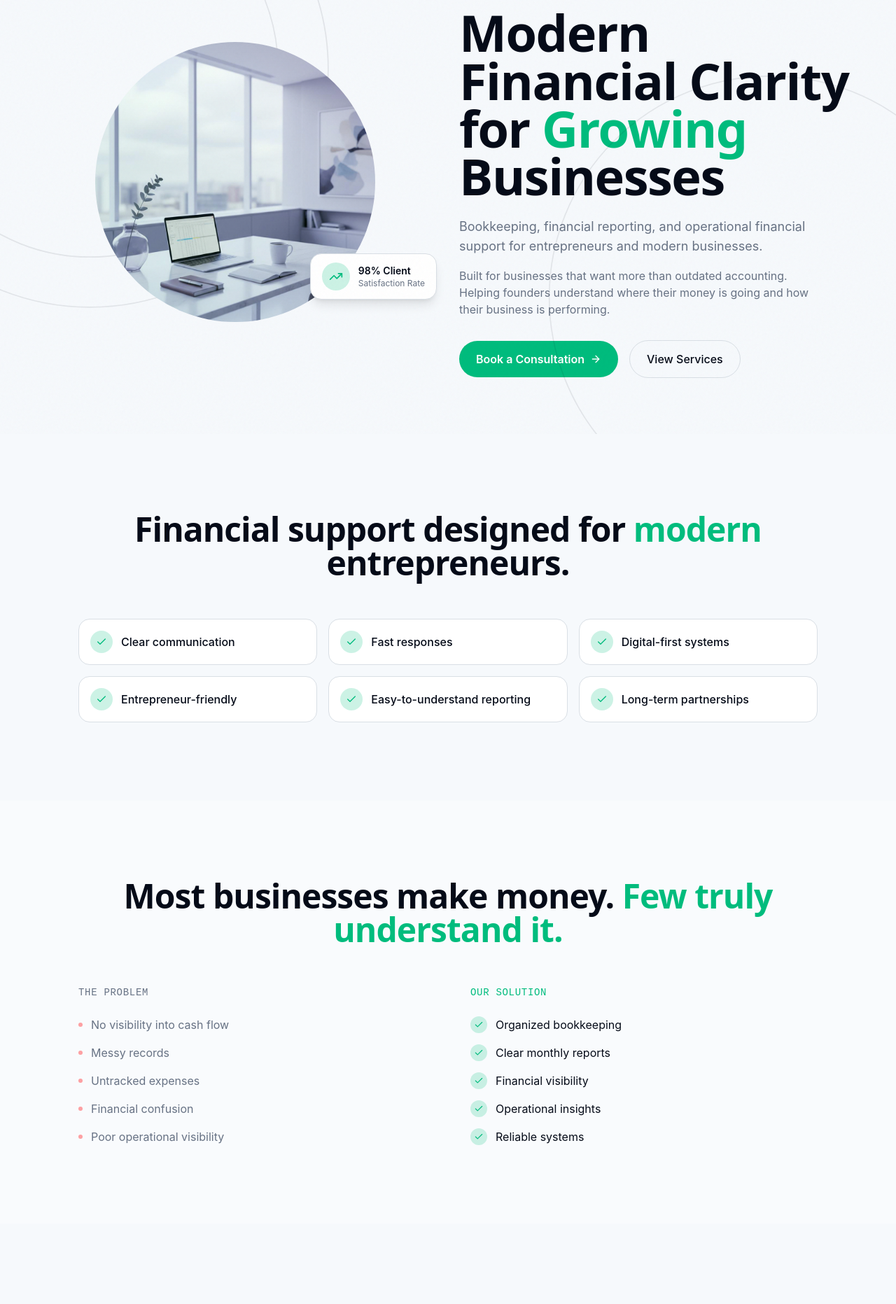
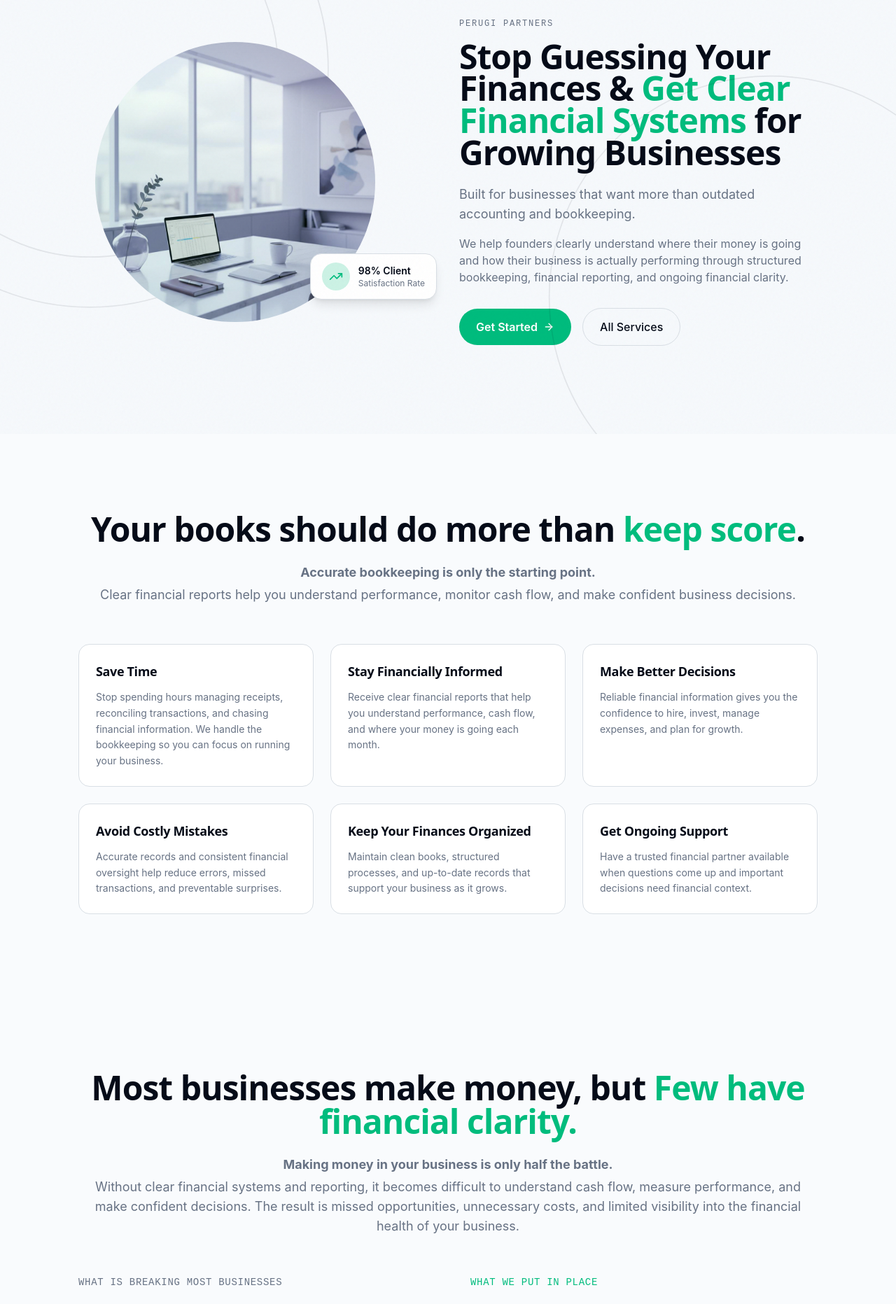
Before and after one commit to JabezRoberts/perugi-next, a Next.js app: page / in a window 1280 px wide. Shown: the part 180-2043 px from the top of the page at 70% size. Built offline with nearby package versions, Linux system fonts and the light colour scheme.

Commit message:
Onto services section of home page. Previous sections complete

```diff
--- /dev/null
+++ b/src/app/constants/benefits.ts
@@ -0,0 +1,32 @@
+export const benefits = [
+  {
+    title: "Save Time",
+    description:
+      "Stop spending hours managing receipts, reconciling transactions, and chasing financial information. We handle the bookkeeping so you can focus on running your business.",
+  },
+  {
+    title: "Stay Financially Informed",
+    description:
+      "Receive clear financial reports that help you understand performance, cash flow, and where your money is going each month.",
+  },
+  {
+    title: "Make Better Decisions",
+    description:
+      "Reliable financial information gives you the confidence to hire, invest, manage expenses, and plan for growth.",
+  },
+  {
+    title: "Avoid Costly Mistakes",
+    description:
+      "Accurate records and consistent financial oversight help reduce errors, missed transactions, and preventable surprises.",
+  },
+  {
+    title: "Keep Your Finances Organized",
+    description:
+      "Maintain clean books, structured processes, and up-to-date records that support your business as it grows.",
+  },
+  {
+    title: "Get Ongoing Support",
+    description:
+      "Have a trusted financial partner available when questions come up and important decisions need financial context.",
+  },
+];
--- a/src/app/page.tsx
+++ b/src/app/page.tsx
@@ -1,4 +1,5 @@
 import Link from 'next/link'
+import { benefits } from '@/app/constants/benefits'
 import { ArrowRight, Check, TrendingUp, Users, FileText, Zap } from 'lucide-react'
 import { services, testimonials } from '@/lib/data'
 import AnimatedSection from '@/components/AnimatedSection'
@@ -15,8 +16,10 @@ export default function Home() {
         <svg className="absolute -right-[12vw] top-[34vh] w-[52vw] h-[52vw] opacity-[0.08]" viewBox="0 0 400 400" fill="none">
           <circle cx="200" cy="200" r="190" stroke="currentColor" strokeWidth="1" />
         </svg>
+
         <div className="w-full px-6 lg:px-12 py-12 lg:py-0">
           <div className="grid lg:grid-cols-2 gap-12 lg:gap-8 items-center max-w-7xl mx-auto">
+
             <AnimatedSection animation="scale" className="relative order-2 lg:order-1">
               <div className="relative w-[70vw] h-[70vw] lg:w-[50vh] lg:h-[50vh] mx-auto rounded-full overflow-hidden">
                 <img src="/images/hero-workspace.jpg" alt="Modern workspace" className="w-full h-full object-cover" />
@@ -34,26 +37,29 @@ export default function Home() {
                 </div>
               </div>
             </AnimatedSection>
+
             <AnimatedSection animation="fade-right" delay={0.2} className="order-1 lg:order-2 text-center lg:text-left">
               <span className="mono text-xs uppercase tracking-[0.15em] text-muted-foreground mb-4 block">
                 PERUGI PARTNERS
               </span>
-              <h1 className="text-4xl sm:text-5xl lg:text-6xl xl:text-7xl font-bold mb-6 leading-[0.95]">
-                Modern Financial Clarity for{' '}
-                <span className="text-emerald-500">Growing</span> Businesses
+              <h1 className="text-4xl sm:text-5xl lg:text-3xl xl:text-5xl font-bold mb-6 leading-[0.95]">
+                Stop Guessing Your Finances & {" "}
+                <span className="text-emerald-500">Get Clear Financial Systems {" "}</span> for Growing Businesses
               </h1>
               <p className="text-lg text-muted-foreground mb-4 max-w-lg mx-auto lg:mx-0">
-                Bookkeeping, financial reporting, and operational financial support for entrepreneurs and modern businesses.
+                Built for businesses that want more than outdated accounting and bookkeeping.
               </p>
+
               <p className="text-base text-muted-foreground mb-8 max-w-lg mx-auto lg:mx-0">
-                Built for businesses that want more than outdated accounting. Helping founders understand where their money is going and how their business is performing.
+                We help founders clearly understand where their money is going and how their business is actually performing through structured bookkeeping, financial reporting, and ongoing financial clarity.
               </p>
+
               <div className="flex flex-col sm:flex-row items-center gap-4 justify-center lg:justify-start">
-                <Link href="/contact" className="inline-flex items-center gap-2 px-6 py-3.5 bg-emerald-500 text-white font-semibold rounded-full hover:scale-105 active:scale-95 transition-all">
-                  Book a Consultation <ArrowRight className="w-4 h-4" />
+                <Link href="/get-started" className="inline-flex items-center gap-2 px-6 py-3.5 bg-emerald-500 text-white font-semibold rounded-full hover:scale-105 active:scale-95 transition-all">
+                  Get Started <ArrowRight className="w-4 h-4" />
                 </Link>
                 <Link href="/services" className="inline-flex items-center gap-2 px-6 py-3.5 border border-border rounded-full hover:bg-accent/20 transition-all text-foreground font-medium">
-                  View Services
+                  All Services
                 </Link>
               </div>
             </AnimatedSection>
@@ -62,7 +68,7 @@ export default function Home() {
       </section>
 
       {/* Trust */}
-      <section className="w-full py-20 lg:py-28 bg-background">
+      {/* <section className="w-full py-20 lg:py-28 bg-background">
         <div className="w-full px-6 lg:px-12 max-w-6xl mx-auto">
           <AnimatedSection className="text-center mb-14">
             <h2 className="text-3xl lg:text-5xl font-bold mb-4">
@@ -80,6 +86,39 @@ export default function Home() {
             ))}
           </div>
         </div>
+      </section> */}
+      <section className="w-full py-20 lg:py-28 bg-card/30">
+        <div className="w-full px-6 lg:px-12 max-w-6xl mx-auto">
+          <AnimatedSection className="text-center mb-14">
+            <h2 className="text-3xl lg:text-5xl font-bold mb-4">
+              Your books should do more than{" "} <span className="text-emerald-500">keep score</span>.
+            </h2>
+
+            <p className="text-lg text-muted-foreground mb-1 mt-6 font-bold">
+              Accurate bookkeeping is only the starting point.
+            </p>
+            <p className="text-lg text-muted-foreground mb-4">
+              Clear financial reports help you understand performance, monitor cash flow, and make confident business decisions.
+            </p>
+          </AnimatedSection>
+
+          <div className="grid md:grid-cols-2 lg:grid-cols-3 gap-6">
+            {benefits.map((benefit: { title: string; description: string }) => (
+              <div
+                key={benefit.title}
+                className="p-6 rounded-2xl border border-border bg-card"
+              >
+                <h3 className="text-lg font-semibold mb-3">
+                  {benefit.title}
+                </h3>
+
+                <p className="text-sm text-muted-foreground leading-relaxed">
+                  {benefit.description}
+                </p>
+              </div>
+            ))}
+          </div>
+        </div>
       </section>
 
       {/* Problem/Solution */}
@@ -87,24 +126,43 @@ export default function Home() {
         <div className="w-full px-6 lg:px-12 max-w-6xl mx-auto">
           <AnimatedSection className="text-center mb-14">
             <h2 className="text-3xl lg:text-5xl font-bold mb-4">
-              Most businesses make money. <span className="text-emerald-500">Few truly understand it.</span>
+              Most businesses make money, but <span className="text-emerald-500">Few have financial clarity.</span>
             </h2>
+
+            <p className="text-lg text-muted-foreground mb-1 mt-6 font-bold">
+              Making money in your business is only half the battle.
+            </p>
+            <p className="text-lg text-muted-foreground mb-4 ">
+              Without clear financial systems and reporting, it becomes difficult to understand cash flow, measure performance, and make confident decisions. The result is missed opportunities, unnecessary costs, and limited visibility into the financial health of your business.
+            </p>
           </AnimatedSection>
           <div className="grid md:grid-cols-2 gap-8 lg:gap-16">
             <AnimatedSection animation="fade-left">
-              <h3 className="text-sm uppercase tracking-wider text-muted-foreground mono mb-6">The Problem</h3>
+              <h3 className="text-sm uppercase tracking-wider text-muted-foreground mono mb-6">What Is Breaking Most Businesses</h3>
               <ul className="space-y-4">
-                {['No visibility into cash flow', 'Messy records', 'Untracked expenses', 'Financial confusion', 'Poor operational visibility'].map((p) => (
+                {[
+                    'Cash flow is unclear until problems appear',
+                    'Records are incomplete or inconsistent',
+                    'Expenses are not tracked in real time',
+                    'Business decisions are made without financial data',
+                    'Owners lack visibility into true performance'
+                  ].map((p) => (
                   <li key={p} className="flex items-center gap-3 text-muted-foreground">
-                    <span className="w-1.5 h-1.5 rounded-full bg-red-400/60" />{p}
+                    <span className="w-1.5 h-1.5 rounded-full bg-red-500/90" />{p}
                   </li>
                 ))}
               </ul>
             </AnimatedSection>
             <AnimatedSection animation="fade-right">
-              <h3 className="text-sm uppercase tracking-wider text-emerald-500 mono mb-6">Our Solution</h3>
+              <h3 className="text-sm uppercase tracking-wider text-emerald-500 mono mb-6">What We Put in Place</h3>
               <ul className="space-y-4">
-                {['Organized bookkeeping', 'Clear monthly reports', 'Financial visibility', 'Operational insights', 'Reliable systems'].map((s) => (
+                {[
+                  'Structured bookkeeping that stays up to date',
+                  'Clear monthly financial reports you can actually use',
+                  'Full visibility into cash flow and spending',
+                  'Simple insights that support better decisions',
+                  'Reliable systems that keep finances organized'
+                ].map((s) => (
                   <li key={s} className="flex items-center gap-3">
                     <span className="w-6 h-6 rounded-full bg-emerald-500/20 flex items-center justify-center flex-shrink-0">
                       <Check className="w-3.5 h-3.5 text-emerald-500" />
@@ -122,10 +180,14 @@ export default function Home() {
         <div className="w-full px-6 lg:px-12 max-w-6xl mx-auto">
           <AnimatedSection className="text-center mb-14">
             <h2 className="text-3xl lg:text-5xl font-bold mb-4">
-              Services built for busy <span className="text-emerald-500">founders</span>
+              Services built to <span className="text-emerald-500">keep your business financially sound</span>
             </h2>
+
+            <p className="text-lg text-muted-foreground mb-1 mt-6 font-bold">
+              Your Business&apos;s financial health is more than your income.
+            </p>
             <p className="text-muted-foreground text-lg max-w-2xl mx-auto">
-              From monthly books to operational dashboards—clear, timely, and built to scale.
+              From bookkeeping to financial reporting and ongoing support, we help business owners stay on top of their numbers with accurate records, clear insights, and reliable financial processes.
             </p>
           </AnimatedSection>
           <div className="grid md:grid-cols-3 gap-6">
```
